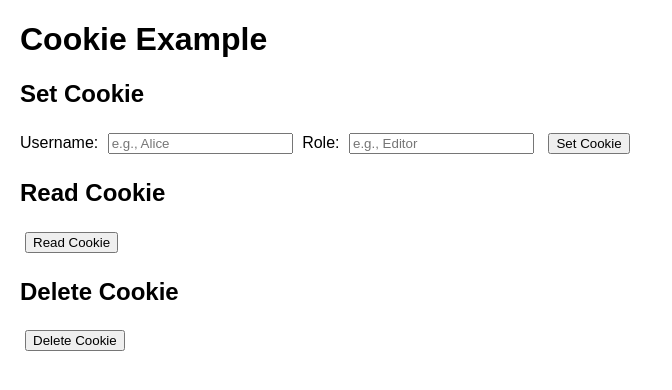
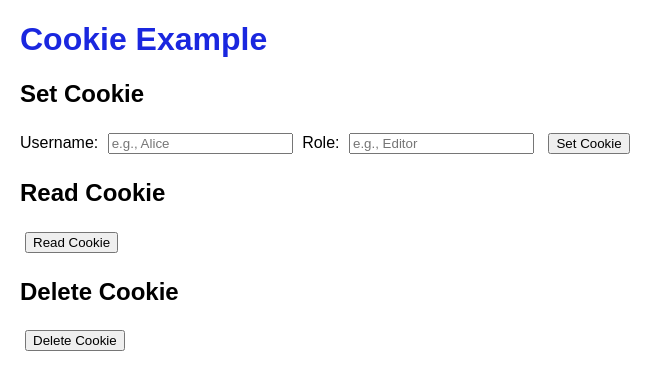
Before and after one commit to leeguonmin/ECMAScript, a plain HTML site: page cstorage/02-web-cookie.html in a window 1280 px wide. Shown: the whole page, without its empty margins (0-672 px from the left). Drawn offline with Linux system fonts and the light colour scheme.

Commit message:
수업 시작

```diff
--- a/cstorage/02-web-cookie.html
+++ b/cstorage/02-web-cookie.html
@@ -19,7 +19,7 @@
 </head>
 
 <body>
-    <h1>Cookie Example</h1>
+    <h1 style="color: rgb(26, 39, 223);">Cookie Example</h1>
 
     <h2>Set Cookie</h2>
     <label for="cookieUsername">Username:</label>
```
Also changed, not shown: cstorage/01-data-attribute.html (+86 -0 lines).
